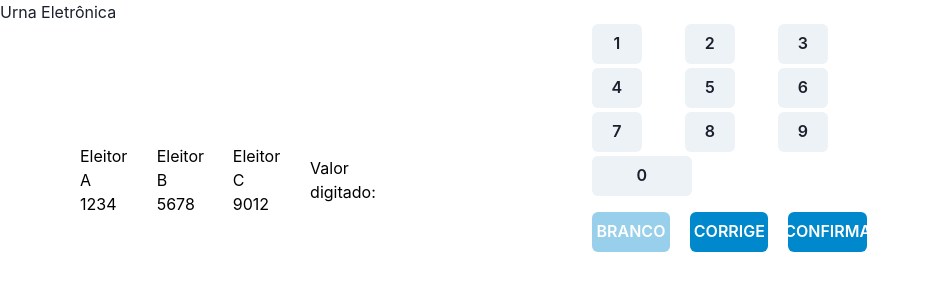
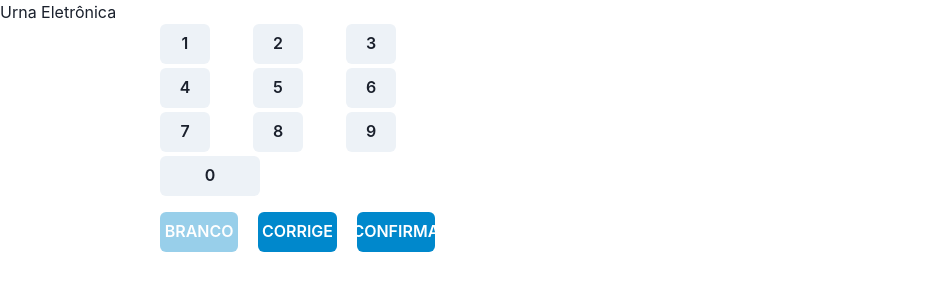
Before and after one commit to LuhBC-pixel/urna-eletronica, a React (Create React App) app: page / in a window 1280 px wide. Shown: the top 300 px of the page, without its empty margins (0-929 px from the left). Built offline with nearby package versions, Linux system fonts and the light colour scheme.

Commit message:
muda a regra de negocios

```diff
--- a/src/App.tsx
+++ b/src/App.tsx
@@ -2,10 +2,17 @@ import { Grid } from '@chakra-ui/react';
 import React, { useState } from 'react';
 import { Teclado } from './components/Teclado';
 import { Tela } from './components/Tela';
+import dados from './dados.json';
 
 function App() {
   const [valor, setValor] = useState<Number[]>([]);
-  let votacao: Number[];
+
+  localStorage.setItem('tela1', valor.join(''));
+  const tela1 = localStorage.getItem('tela1');
+  const tela2 = localStorage.getItem('tela2');
+  const tela3 = localStorage.getItem('tela3');
+  const tela4 = localStorage.getItem('tela4');
+  const tela = localStorage.getItem('tela');
 
   const adicionarValor = (valor: number) => {
     setValor((prevState) => [...prevState, valor]);
@@ -17,21 +24,64 @@ function App() {
 
   const enviarValor = (event: React.MouseEvent) => {
     event.preventDefault();
-    votacao = valor;
     setValor([]);
   };
 
+  const anularValor = () => {
+    setValor([]);
+  };
 
+  const votouEleitor = () => {
+    const votouCerto = dados.eleitores.find(
+      (eleitor) => eleitor.id === Number(valor.join(''))
+    );
+
+    if (votouCerto && tela1 && valor.length === 0) {
+      const index = dados.eleitores.indexOf(votouCerto);
+      dados.eleitores[index].quantidadeVotos++;
+
+      localStorage.removeItem('tela1');
+      localStorage.setItem('tela2', valor.join(''));
+
+      return true;
+    }
+
+    return false;
+  };
+
+  const votouLanche = () => {
+    const votouCerto = dados.lanches.find(
+      (lanche) => lanche.id === Number(valor.join(''))
+    );
+
+    if (votouCerto) {
+      const index = dados.lanches.indexOf(votouCerto);
+      dados.lanches[index].quantidadeVotos++;
+
+      localStorage.removeItem('tela2');
+      localStorage.setItem('tela3', valor.join(''));
+
+      return true;
+    }
+
+    return false;
+  };
+
+  const jaVotouNoEleitor = votouEleitor();
+  const jaVotouLanche = votouLanche();
 
   return (
     <div>
       <h1>Urna Eletrônica</h1>
       <Grid templateColumns='repeat(5, 1fr)' gap={4}>
-        <Tela valor={valor} />
+        {!jaVotouNoEleitor && tela1 && (
+          <Tela dados={dados.eleitores} />
+        )}
         <Teclado
           adicionarValor={adicionarValor}
           removerValor={removerValor}
           enviarValor={enviarValor}
+          anularValor={anularValor}
         />
       </Grid>
     </div>
--- a/src/components/Teclado.tsx
+++ b/src/components/Teclado.tsx
@@ -4,12 +4,14 @@ interface TecladoProps {
   adicionarValor: (valor: number) => void;
   removerValor: () => void;
   enviarValor: (event: React.MouseEvent) => void;
+  anularValor: () => void;
 }
 
 export function Teclado({
   adicionarValor,
   removerValor,
   enviarValor,
+  anularValor,
 }: TecladoProps) {
   return (
     <div
@@ -102,7 +104,12 @@ export function Teclado({
         </SimpleGrid>
       </SimpleGrid>
       <SimpleGrid columns={3} spacing='5'>
-        <Button colorScheme='telegram' value='branco' disabled>
+        <Button
+          colorScheme='telegram'
+          value='branco'
+          disabled
+          onClick={() => anularValor()}
+        >
           BRANCO
         </Button>
         <Button
--- a/src/components/Tela.tsx
+++ b/src/components/Tela.tsx
@@ -1,25 +1,14 @@
 import { Center } from '@chakra-ui/react';
-import { useEffect, useState } from 'react';
-
-import dados from '../dados.json';
 
 interface TelaProps {
-  valor: Number[];
+  dados: {
+    id: number;
+    nome: string;
+    quantidadeVotos: number;
+  }[];
 }
 
-export function Tela({ valor }: TelaProps) {
-  const [eleitor, setEleitor] = useState(() => {
-    const storangeEleicao = localStorage.getItem('eleitor');
-
-    if (storangeEleicao) {
-      return JSON.parse(storangeEleicao);
-    }
-
-    return [];
-  });
-
-
-
+export function Tela({ dados }: TelaProps) {
   return (
     <Center
       bg='white'
@@ -29,22 +18,12 @@ export function Tela({ valor }: TelaProps) {
       margin={10}
       padding={10}
     >
-      {dados.eleitores.map((eleitor) => (
-        <div key={eleitor.id}>
-          <h1 style={{ marginRight: '1rem' }}>{eleitor.nome}</h1>
-          <h1>{eleitor.id}</h1>
+      {dados.map((dado) => (
+        <div key={dado.id}>
+          <h1>{dado.nome}</h1>
+          <h2>{dado.id}</h2>
         </div>
       ))}
-
-      <span
-        style={{
-          display: 'flex',
-          justifyContent: 'end',
-          alignContent: 'start',
-        }}
-      >
-        Valor digitado: {valor}
-      </span>
     </Center>
   );
 }
--- a/src/dados.json
+++ b/src/dados.json
@@ -3,43 +3,52 @@
   "eleitores": [
     {
       "id": 1234,
-      "nome": "Eleitor A"
+      "nome": "Eleitor A",
+      "quantidadeVotos": 0
     },
     {
       "id": 5678,
-      "nome": "Eleitor B"
+      "nome": "Eleitor B",
+      "quantidadeVotos": 0
     },
     {
       "id": 9012,
-      "nome": "Eleitor C"
+      "nome": "Eleitor C",
+      "quantidadeVotos": 0
     }
   ],
   "lanches": [
     {
       "id": 11,
-      "nome": "Hamburguer"
+      "nome": "Hamburguer",
+      "quantidadeVotos": 0
     },
     {
       "id": 22,
-      "nome": "Pizza"
+      "nome": "Pizza",
+      "quantidadeVotos": 0
     },
     {
       "id": 33,
-      "nome": "Pastel"
+      "nome": "Pastel",
+      "quantidadeVotos": 0
     }
   ],
   "bebidas": [
     {
       "id": 444,
-      "nome": "Refrigerante"
+      "nome": "Refrigerante",
+      "quantidadeVotos": 0
     },
     {
       "id": 777,
-      "nome": "Suco"
+      "nome": "Suco",
+      "quantidadeVotos": 0
     },
     {
       "id": 999,
-      "nome": "Água"
+      "nome": "Água",
+      "quantidadeVotos": 0
     }
   ]
 }
```
Also changed, not shown: src/components/teclado.module.css (added, +13 -0 lines).
